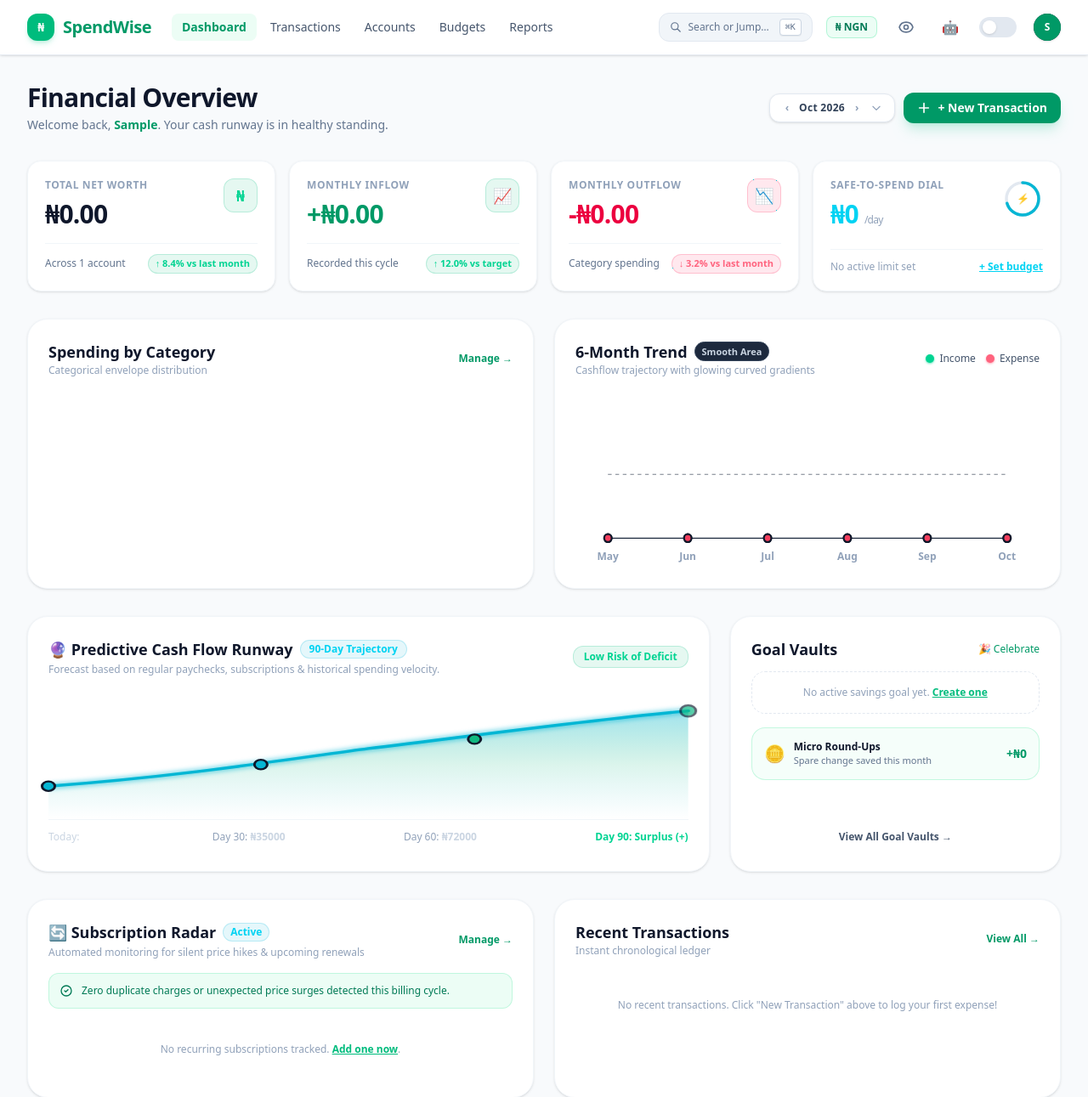
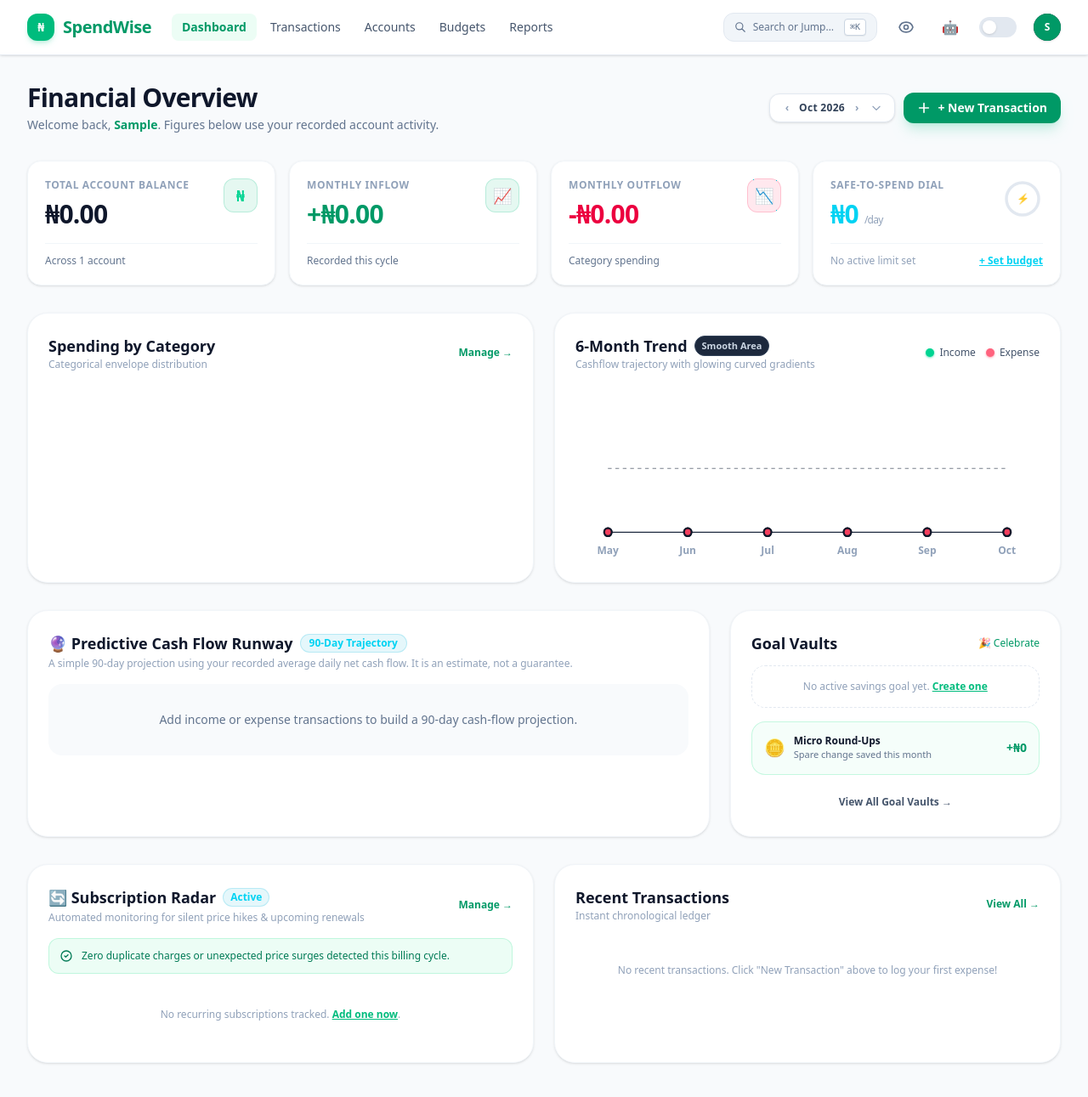
Before and after one commit to peterafolabi-dev/Spendwise, a Django app: page /dashboard/ in a window 1280 px wide. Shown: the top 1291 px of the page at 85% size. Run offline with Django 5.2, Linux system fonts and the light colour scheme; the visitor is signed in with stand-in values (Sample User, id 1); data comes from the database, SQL or seed files in the repository; data that the repository does not hold is empty; style sheets or scripts are compiled from the project's sources; parts of the project's set-up code (start-up, migrations or seed data) failed here and were passed over.

Commit message:
feat: update dashboard to use recorded spending and recurring bills, enhance profile preferences, and improve UI messaging

```diff
--- a/static/js/spendwise-features.js
+++ b/static/js/spendwise-features.js
@@ -3,10 +3,9 @@
  * Includes:
  * 1. Global Command Palette (Cmd/Ctrl + K)
  * 2. One-Click Privacy Mode (Shift + P & Eye toggle)
- * 3. Multi-Currency Live Converter (NGN, USD, GBP, EUR)
- * 4. AI Financial Copilot
+ * 3. User-specific financial coach
  * 5. Bill Splitting & Shared Expense Calculator
- * 6. Receipt Scanner & OCR Auto-filler
+ * 6. Receipt attachment entry point
  * 7. WebAuthn Biometric & Passkey Authenticator
  * 8. Confetti Celebration Engine
  * 9. Quick Add Transaction Drawer with Optimistic UI
@@ -61,10 +60,9 @@
         { title: 'New Transaction', category: 'Actions', icon: '➕', action: () => openQuickAddModal() },
         { title: 'Ask AI Copilot', category: 'Intelligence', icon: '🤖', action: () => openCopilotModal() },
         { title: 'Split a Bill / Expenses', category: 'Tools', icon: '🧾', action: () => openBillSplitter() },
-        { title: 'Scan Receipt / OCR', category: 'Tools', icon: '📸', action: () => openReceiptScanner() },
+        { title: 'Receipt attachment information', category: 'Tools', icon: '📸', action: () => openReceiptScanner() },
         { title: 'Toggle Privacy Mode', category: 'Settings', icon: '👁️', action: () => window.togglePrivacyMode() },
         { title: 'Toggle Dark / Light Theme', category: 'Settings', icon: '🌓', action: () => document.getElementById('theme-toggle')?.click() },
-        { title: 'Switch Currency (USD / GBP / EUR / NGN)', category: 'Currency', icon: '💱', action: () => cycleCurrency() },
         { title: 'Dashboard', category: 'Navigation', icon: '📊', url: '/dashboard/' },
         { title: 'Transactions Ledger', category: 'Navigation', icon: '💳', url: '/transactions/' },
         { title: 'Accounts & Wallets', category: 'Navigation', icon: '🏦', url: '/accounts/' },
@@ -179,36 +177,6 @@
             });
         }
     };
-
-    // ── 3. MULTI-CURRENCY CONVERTER ──────────────────────────────────────────────
-    const currencies = [
-        { code: 'NGN', symbol: '₦', rate: 1.0 },
-        { code: 'USD', symbol: '$', rate: 1 / 1550 },
-        { code: 'GBP', symbol: '£', rate: 1 / 2020 },
-        { code: 'EUR', symbol: '€', rate: 1 / 1680 }
-    ];
-    let currentCurrencyIdx = 0;
-
-    window.cycleCurrency = function () {
-        currentCurrencyIdx = (currentCurrencyIdx + 1) % currencies.length;
-        const cur = currencies[currentCurrencyIdx];
-        localStorage.setItem('spendwise_currency', cur.code);
-        updateCurrencyUI(cur);
-        showToast(`💱 Currency Swapped: ${cur.code} (${cur.symbol})`);
-    };
-
-    function updateCurrencyUI(cur) {
-        const badges = document.querySelectorAll('.currency-toggle-badge');
-        badges.forEach(b => b.textContent = `${cur.symbol} ${cur.code}`);
-
-        // Update all amount spans marked with data-ngn-amount
-        document.querySelectorAll('[data-ngn-amount]').forEach(el => {
-            const rawNgn = parseFloat(el.getAttribute('data-ngn-amount')) || 0;
-            const converted = rawNgn * cur.rate;
-            const prefix = el.getAttribute('data-prefix') || '';
-            el.textContent = `${prefix}${cur.symbol}${converted.toLocaleString(undefined, { minimumFractionDigits: 2, maximumFractionDigits: 2 })}`;
-        });
-    }
 
     // ── 4. AI FINANCIAL COPILOT ──────────────────────────────────────────────────
     window.openCopilotModal = function () {
@@ -854,15 +822,6 @@ What would you like to explore or optimize next?`;
         initPrivacyMode();
         initCommandPalette();
 
-        // Restore currency if saved
-        const savedCur = localStorage.getItem('spendwise_currency');
-        if (savedCur) {
-            const found = currencies.find(c => c.code === savedCur);
-            if (found) {
-                currentCurrencyIdx = currencies.indexOf(found);
-                updateCurrencyUI(found);
-            }
-        }
     });
 
 })();
--- a/templates/base.html
+++ b/templates/base.html
@@ -66,11 +66,6 @@
                         <svg class="w-3.5 h-3.5" fill="none" viewBox="0 0 24 24" stroke="currentColor"><path stroke-linecap="round" stroke-linejoin="round" stroke-width="2" d="M21 21l-6-6m2-5a7 7 0 11-14 0 7 7 0 0114 0z"/></svg>
                         <span>Search or Jump…</span>
                         <kbd class="ml-1 font-mono text-[10px] bg-white dark:bg-slate-900 px-1.5 py-0.5 rounded border border-slate-300 dark:border-slate-600 shadow-2xs">⌘K</kbd>
-                    </button>
-
-                    <!-- Currency Switcher Badge -->
-                    <button onclick="cycleCurrency()" type="button" class="currency-toggle-badge px-2.5 py-1 text-xs font-semibold rounded-lg bg-emerald-50 text-emerald-700 dark:bg-emerald-500/10 dark:text-emerald-400 border border-emerald-200/80 dark:border-emerald-500/30 hover:scale-105 active:scale-95 transition-all" title="Click to swap currency">
-                        ₦ NGN
                     </button>
 
                     <!-- Privacy Mode Toggle -->
@@ -269,14 +264,10 @@
                 </div>
                 <button onclick="closeReceiptScanner()" class="text-slate-400 hover:text-slate-600 dark:hover:text-slate-200 text-lg">✕</button>
             </div>
-            <div class="border-2 border-dashed border-slate-300 dark:border-slate-700 rounded-2xl p-6 hover:border-emerald-500 transition-colors cursor-pointer" onclick="document.getElementById('receipt-file-input').click()">
+            <div class="border-2 border-dashed border-slate-300 dark:border-slate-700 rounded-2xl p-6">
                 <div class="w-12 h-12 rounded-full bg-emerald-50 dark:bg-emerald-500/10 text-emerald-500 flex items-center justify-center mx-auto mb-3 text-xl">📄</div>
-                <p class="text-sm font-semibold text-slate-900 dark:text-white">Upload receipt or snap photo</p>
-                <p class="text-xs text-slate-400 mt-1">PNG, JPG, or PDF. We'll automatically extract total, date, and merchant.</p>
-                <input id="receipt-file-input" type="file" accept="image/*" class="hidden" onchange="handleReceiptUpload(event)">
-            </div>
-            <div id="ocr-status" class="mt-4 text-xs text-slate-500">
-                Ready to scan.
+                <p class="text-sm font-semibold text-slate-900 dark:text-white">Automatic receipt scanning is not available yet</p>
+                <p class="text-xs text-slate-400 mt-1">Create a transaction and attach a receipt image there. No receipt values will be guessed.</p>
             </div>
         </div>
     </div>
--- a/templates/landing.html
+++ b/templates/landing.html
@@ -511,7 +511,7 @@
                                     <span class="w-2 h-2 rounded-full bg-emerald-500"></span>
                                     SpendWise Financial Assistant
                                 </span>
-                                <span class="text-slate-400 text-[11px]">Instant clarity</span>
+                                <span class="text-slate-400 text-[11px]">Illustrative demo</span>
                             </div>
 
                             <!-- Realistic Chat Messages Box -->
@@ -532,7 +532,7 @@
 
                             <!-- Interactive Clickable Prompt Chips -->
                             <div class="mt-3">
-                                <div class="text-[11px] font-semibold text-slate-400 mb-1.5">Tap a question to test live answers:</div>
+                                <div class="text-[11px] font-semibold text-slate-400 mb-1.5">Example prompts · figures below are demo data:</div>
                                 <div class="flex flex-wrap gap-1.5">
                                     <button type="button" onclick="askLandingDemo('🍔 Did I spend more on food or transport this week?', 'You spent ₦18,400 on food and ₦6,800 on transport. Food was your highest category, but you are still ₦4,200 under your weekly cap!')"
                                             class="px-2.5 py-1 rounded-lg bg-slate-100 dark:bg-slate-800 border border-slate-200 dark:border-slate-700 hover:border-emerald-500 text-slate-700 dark:text-slate-300 text-[11px] font-medium transition-all">
--- a/templates/tracker/dashboard.html
+++ b/templates/tracker/dashboard.html
@@ -13,7 +13,7 @@
                 Financial Overview
             </h1>
             <p class="mt-1 text-sm text-slate-500 dark:text-slate-400">
-                Welcome back, <span class="font-semibold text-emerald-600 dark:text-emerald-400">{{ user.first_name|default:user.username }}</span>. Your cash runway is in healthy standing.
+            Welcome back, <span class="font-semibold text-emerald-600 dark:text-emerald-400">{{ user.first_name|default:user.username }}</span>. Figures below use your recorded account activity.
             </p>
         </div>
 
@@ -69,7 +69,7 @@
         <div class="bg-white dark:bg-slate-900/80 border border-slate-100 dark:border-slate-800 rounded-2xl p-5 shadow-sm hover:shadow-md transition-all flex flex-col justify-between backdrop-blur-xl">
             <div class="flex items-start justify-between">
                 <div>
-                    <p class="text-xs font-semibold uppercase tracking-wider text-slate-400 dark:text-slate-500">Total Net Worth</p>
+                    <p class="text-xs font-semibold uppercase tracking-wider text-slate-400 dark:text-slate-500">Total Account Balance</p>
                     <p class="mt-2 text-2xl sm:text-3xl font-extrabold text-slate-900 dark:text-white tracking-tight tabular-nums">
                         <span class="currency-val hide-amount" data-ngn-amount="{{ total_balance }}">₦{{ total_balance|floatformat:2 }}</span>
                     </p>
@@ -81,9 +81,6 @@
             </div>
             <div class="mt-4 pt-3 border-t border-slate-100 dark:border-slate-800/80 flex items-center justify-between">
                 <span class="text-xs text-slate-500 dark:text-slate-400">Across {{ accounts|length }} account{{ accounts|length|pluralize }}</span>
-                <span class="inline-flex items-center gap-1 text-[11px] font-semibold text-emerald-400 bg-emerald-500/10 px-2 py-0.5 rounded-full border border-emerald-500/20">
-                    ↑ 8.4% vs last month
-                </span>
             </div>
         </div>
 
@@ -103,9 +100,6 @@
             </div>
             <div class="mt-4 pt-3 border-t border-slate-100 dark:border-slate-800/80 flex items-center justify-between">
                 <span class="text-xs text-slate-500 dark:text-slate-400">Recorded this cycle</span>
-                <span class="inline-flex items-center gap-1 text-[11px] font-semibold text-emerald-400 bg-emerald-500/10 px-2 py-0.5 rounded-full border border-emerald-500/20">
-                    ↑ 12.0% vs target
-                </span>
             </div>
         </div>
 
@@ -125,9 +119,6 @@
             </div>
             <div class="mt-4 pt-3 border-t border-slate-100 dark:border-slate-800/80 flex items-center justify-between">
                 <span class="text-xs text-slate-500 dark:text-slate-400">Category spending</span>
-                <span class="inline-flex items-center gap-1 text-[11px] font-semibold text-rose-400 bg-rose-500/10 px-2 py-0.5 rounded-full border border-rose-500/20">
-                    ↓ 3.2% vs last month
-                </span>
             </div>
         </div>
 
@@ -150,7 +141,7 @@
                         {# Progress meter (Circumference ~119.38) #}
                         <circle cx="24" cy="24" r="19" fill="none" stroke="#06b6d4" stroke-width="3.5"
                                 stroke-dasharray="119.38"
-                                stroke-dashoffset="35.8"
+                                stroke-dashoffset="{{ budget_gauge_offset }}"
                                 stroke-linecap="round"
                                 class="transition-all duration-1000 ease-out"/>
                     </svg>
@@ -256,14 +247,17 @@
                         <span>🔮 Predictive Cash Flow Runway</span>
                         <span class="text-xs bg-cyan-500/10 text-cyan-400 border border-cyan-500/20 px-2.5 py-0.5 rounded-full font-semibold">90-Day Trajectory</span>
                     </h3>
-                    <p class="text-xs text-slate-400 mt-0.5">Forecast based on regular paychecks, subscriptions & historical spending velocity.</p>
+                    <p class="text-xs text-slate-400 mt-0.5">A simple 90-day projection using your recorded average daily net cash flow. It is an estimate, not a guarantee.</p>
                 </div>
-                <span class="text-xs font-semibold text-emerald-400 bg-emerald-500/10 border border-emerald-500/20 px-3 py-1 rounded-xl">
-                    Low Risk of Deficit
+                {% if forecast_has_data %}
+                <span id="runway-risk" class="text-xs font-semibold text-slate-500 bg-slate-500/10 border border-slate-500/20 px-3 py-1 rounded-xl">
+                    Based on 90 days of history
                 </span>
+                {% endif %}
             </div>
 
             {# Smooth Curved Area Fill with Glowing Line Gradient & Milestones #}
+            {% if forecast_has_data %}
             <div class="relative py-2">
                 <svg class="w-full h-36 overflow-visible" viewBox="0 0 500 130" preserveAspectRatio="none">
                     <defs>
@@ -280,28 +274,64 @@
                     </defs>
 
                     {# Smooth Area Fill #}
-                    <path d="M 0,95 C 100,85 180,68 250,55 C 330,42 420,25 500,15 L 500,130 L 0,130 Z"
-                          fill="url(#runwayGradientCurved)"/>
+                    <path id="runway-area" d="" fill="url(#runwayGradientCurved)"/>
 
                     {# Glowing Forecast Line #}
-                    <path d="M 0,95 C 100,85 180,68 250,55 C 330,42 420,25 500,15"
+                    <path id="runway-line" d=""
                           fill="none" stroke="#06b6d4" stroke-width="3" stroke-linecap="round"
                           filter="url(#runwayGlow)"/>
 
                     {# Milestone Pulsing Markers #}
-                    <circle cx="0" cy="95" r="5" fill="#06b6d4" stroke="#0f172a" stroke-width="2"/>
-                    <circle cx="166" cy="72" r="5" fill="#06b6d4" stroke="#0f172a" stroke-width="2"/>
-                    <circle cx="333" cy="45" r="5" fill="#10b981" stroke="#0f172a" stroke-width="2"/>
-                    <circle cx="500" cy="15" r="6" fill="#10b981" stroke="#0f172a" stroke-width="2" class="animate-pulse"/>
+                    <circle data-runway-marker="0" r="5" fill="#06b6d4" stroke="#0f172a" stroke-width="2"/>
+                    <circle data-runway-marker="1" r="5" fill="#06b6d4" stroke="#0f172a" stroke-width="2"/>
+                    <circle data-runway-marker="2" r="5" fill="#10b981" stroke="#0f172a" stroke-width="2"/>
+                    <circle data-runway-marker="3" r="6" fill="#10b981" stroke="#0f172a" stroke-width="2" class="animate-pulse"/>
                 </svg>
 
                 <div class="flex justify-between text-xs text-slate-400 pt-3 border-t border-slate-100 dark:border-slate-800/80">
-                    <span class="font-medium text-slate-300">Today: <strong class="currency-val text-white">₦{{ total_balance|floatformat:0 }}</strong></span>
-                    <span>Day 30: <strong class="currency-val text-slate-300">₦{{ total_balance|add:35000|floatformat:0 }}</strong></span>
-                    <span>Day 60: <strong class="currency-val text-slate-300">₦{{ total_balance|add:72000|floatformat:0 }}</strong></span>
-                    <span class="text-emerald-400 font-bold">Day 90: <strong class="currency-val text-emerald-400">Surplus (+)</strong></span>
+                    <span class="font-medium text-slate-300">Today: <strong id="runway-value-0" class="currency-val text-white"></strong></span>
+                    <span>Day 30: <strong id="runway-value-1" class="currency-val text-slate-300"></strong></span>
+                    <span>Day 60: <strong id="runway-value-2" class="currency-val text-slate-300"></strong></span>
+                    <span>Day 90: <strong id="runway-value-3" class="currency-val text-slate-300"></strong></span>
                 </div>
             </div>
+            <script>
+                document.addEventListener('DOMContentLoaded', () => {
+                    const points = JSON.parse('{{ forecast_json|escapejs }}');
+                    if (!points.length) return;
+                    const values = points.map(point => point.balance);
+                    const minimum = Math.min(...values);
+                    const maximum = Math.max(...values);
+                    const range = maximum - minimum || Math.max(Math.abs(maximum) * 0.1, 1);
+                    const coords = points.map((point, index) => ({
+                        x: index * (500 / (points.length - 1)),
+                        y: 112 - ((point.balance - minimum) / range) * 94,
+                    }));
+                    const line = coords.map((point, index) => `${index ? 'L' : 'M'} ${point.x} ${point.y}`).join(' ');
+                    document.getElementById('runway-line').setAttribute('d', line);
+                    document.getElementById('runway-area').setAttribute('d', `${line} L 500 125 L 0 125 Z`);
+                    const formatter = new Intl.NumberFormat('en-NG', { maximumFractionDigits: 0 });
+                    points.forEach((point, index) => {
+                        const marker = document.querySelector(`[data-runway-marker="${index}"]`);
+                        marker.setAttribute('cx', coords[index].x);
+                        marker.setAttribute('cy', coords[index].y);
+                        document.getElementById(`runway-value-${index}`).textContent = `₦${formatter.format(point.balance)}`;
+                    });
+                    const risk = document.getElementById('runway-risk');
+                    if (risk && points[points.length - 1].balance < 0) {
+                        risk.textContent = 'Recent trend projects a negative balance';
+                        risk.classList.add('text-rose-500', 'bg-rose-500/10', 'border-rose-500/20');
+                    } else if (risk) {
+                        risk.textContent = 'Recent trend projects a positive balance';
+                        risk.classList.add('text-emerald-500', 'bg-emerald-500/10', 'border-emerald-500/20');
+                    }
+                });
+            </script>
+            {% else %}
+            <div class="rounded-2xl bg-slate-50 dark:bg-slate-800/60 px-5 py-8 text-center text-sm text-slate-500">
+                Add income or expense transactions to build a 90-day cash-flow projection.
+            </div>
+            {% endif %}
         </div>
 
         {# Tool 2: Goal Vault & Purchase Round-Ups #}
--- a/tracker/views.py
+++ b/tracker/views.py
@@ -141,7 +141,7 @@ def dashboard_view(request):
         )
     )
 
-    total_budget_limit = budgets.aggregate(total=Sum('limit'))['total'] or Decimal('0.00')
+    total_budget_limit = Budget.objects.filter(user=user).aggregate(total=Sum('limit'))['total'] or Decimal('0.00')
     budget_remaining = sum(
         (
             max(Decimal('0.00'), budget.limit - (budget.month_spent or Decimal('0.00')))
@@ -249,6 +249,10 @@ def dashboard_view(request):
         'budget_remaining_ratio': (
             min(100, int(budget_remaining / total_budget_limit * 100))
             if total_budget_limit > 0 else 0
+        ),
+        'budget_gauge_offset': (
+            119.38 * (1 - min(100, int(budget_remaining / total_budget_limit * 100)) / 100)
+            if total_budget_limit > 0 else 119.38
         ),
         'days_left': days_left,
         'roundup_estimate': roundup_estimate,
@@ -447,10 +451,8 @@ def profile_view(request):
                     messages.error(request, error.as_text())
 
         elif action == 'update_preferences':
-            currency = request.POST.get('currency', 'NGN')
             payday = request.POST.get('payday', '1st')
             privacy_mode = request.POST.get('privacy_mode') == 'on'
-            request.session['spendwise_currency'] = currency
             request.session['spendwise_payday'] = payday
             request.session['spendwise_privacy_mode'] = privacy_mode
             messages.success(request, 'Financial and app preferences updated.')
@@ -479,7 +481,6 @@ def profile_view(request):
         'passkeys': passkeys,
         'accounts_count': Account.objects.filter(user=user).count(),
         'transactions_count': Transaction.objects.filter(user=user).count(),
-        'selected_currency': request.session.get('spendwise_currency', 'NGN'),
         'selected_payday': request.session.get('spendwise_payday', '1st'),
         'default_privacy': request.session.get('spendwise_privacy_mode', False),
     }
```
Also changed, not shown: templates/tracker/profile.html (+1 -28 lines), tracker/tests.py (+78 -0 lines).
